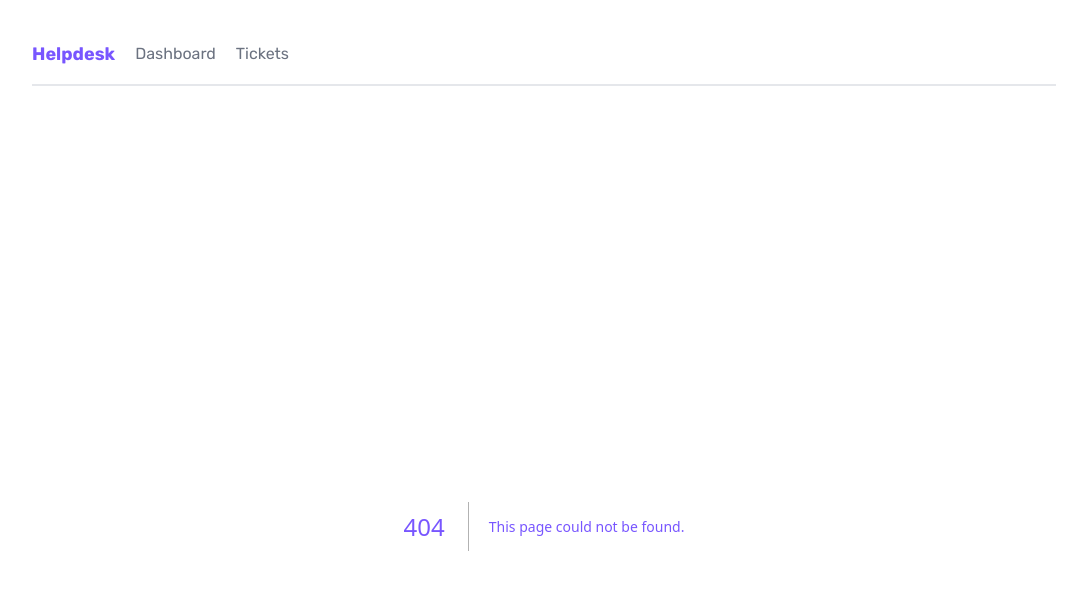
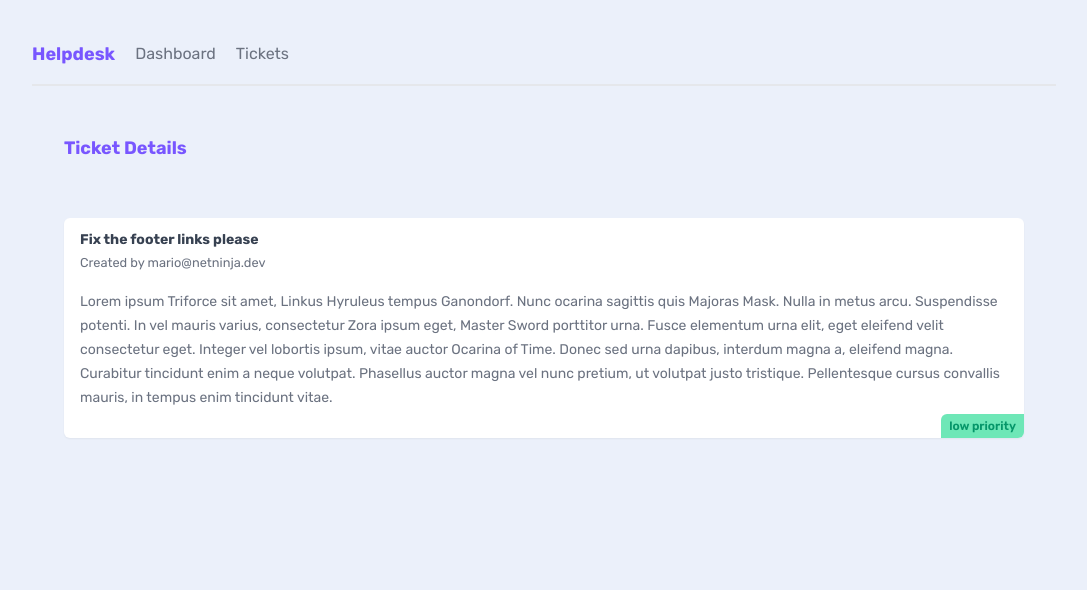
Before and after one commit to mikel-js/next13, a Next.js app: page /tickets/1 in a window 1280 px wide. Before the commit this address had no page. Shown: the top 590 px of the page, without its empty margins (96-1183 px from the left). Built offline with nearby package versions, Linux system fonts and the light colour scheme; data requests are answered from the project's data file.

Commit message:
add ticket

```diff
--- /dev/null
+++ b/_data/db.json
@@ -0,0 +1,25 @@
+{
+  "tickets": [
+    {
+      "id": "1",
+      "title": "Fix the footer links please",
+      "body": "Lorem ipsum Triforce sit amet, Linkus Hyruleus tempus Ganondorf. Nunc ocarina sagittis quis Majoras Mask. Nulla in metus arcu. Suspendisse potenti. In vel mauris varius, consectetur Zora ipsum eget, Master Sword porttitor urna. Fusce elementum urna elit, eget eleifend velit consectetur eget. Integer vel lobortis ipsum, vitae auctor Ocarina of Time. Donec sed urna dapibus, interdum magna a, eleifend magna. Curabitur tincidunt enim a neque volutpat. Phasellus auctor magna vel nunc pretium, ut volutpat justo tristique. Pellentesque cursus convallis mauris, in tempus enim tincidunt vitae.",
+      "priority": "low",
+      "user_email": "mario@netninja.dev"
+    },
+    {
+      "id": "2",
+      "title": "Add in a new stylesheet",
+      "body": "Lorem ipsum Triforce sit amet, Linkus Hyruleus tempus Ganondorf. Nunc ocarina sagittis quis Majoras Mask. Nulla in metus arcu. Suspendisse potenti. In vel mauris varius, consectetur Zora ipsum eget, Master Sword porttitor urna. Fusce elementum urna elit, eget eleifend velit consectetur eget. Integer vel lobortis ipsum, vitae auctor Ocarina of Time. Donec sed urna dapibus, interdum magna a, eleifend magna. Curabitur tincidunt enim a neque volutpat. Phasellus auctor magna vel nunc pretium, ut volutpat justo tristique. Pellentesque cursus convallis mauris, in tempus enim tincidunt vitae.",
+      "priority": "medium",
+      "user_email": "mario@netninja.dev"
+    },
+    {
+      "id": "3",
+      "title": "Fix the footer links",
+      "body": "Lorem ipsum Triforce sit amet, Linkus Hyruleus tempus Ganondorf. Nunc ocarina sagittis quis Majoras Mask. Nulla in metus arcu. Suspendisse potenti. In vel mauris varius, consectetur Zora ipsum eget, Master Sword porttitor urna. Fusce elementum urna elit, eget eleifend velit consectetur eget. Integer vel lobortis ipsum, vitae auctor Ocarina of Time. Donec sed urna dapibus, interdum magna a, eleifend magna. Curabitur tincidunt enim a neque volutpat. Phasellus auctor magna vel nunc pretium, ut volutpat justo tristique. Pellentesque cursus convallis mauris, in tempus enim tincidunt vitae.",
+      "priority": "high",
+      "user_email": "peach@netninja.dev"
+    }
+  ]
+}
--- a/app/page.jsx
+++ b/app/page.jsx
@@ -1,7 +1,45 @@
+import Link from 'next/link';
+
 export default function Home() {
   return (
     <main>
       <h2>Dashboard</h2>
+      <p>
+        Lorem ipsum, dolor sit amet consectetur adipisicing elit. Vero
+        repellendus tempore, exercitationem odit, quasi doloremque possimus
+        recusandae alias sequi totam soluta natus iure eius, obcaecati sint
+        dolores blanditiis aspernatur quo officia iusto ut. Et, aliquid sed
+        voluptates iste cum totam, facere explicabo, fugit suscipit ratione
+        aspernatur consequuntur ex mollitia quaerat?
+      </p>
+
+      <div className='flex justify-center my-8'>
+        <Link href='/tickets'>
+          <button className='btn-primary'>View Tickets</button>
+        </Link>
+      </div>
+
+      <h2>Company Updates</h2>
+
+      <div className='card'>
+        <h3>New member of the web dev team...</h3>
+        <p>
+          Lorem ipsum dolor sit amet consectetur adipisicing elit. Incidunt, at
+          quam. Dolores omnis possimus quam soluta rerum illo laborum ullam
+          pariatur molestiae, modi beatae corrupti.
+        </p>
+      </div>
+      <div className='card'>
+        <h3>New website live!</h3>
+        <p>
+          Lorem ipsum dolor sit amet consectetur adipisicing elit. Incidunt, at
+          quam. Dolores omnis possimus quam soluta rerum illo laborum ullam
+          pariatur molestiae, modi beatae corrupti, assumenda distinctio
+          adipisci, cupiditate minima eum vitae? Similique dicta est facilis
+          debitis, autem temporibus quo repellat illum unde id iste veritatis
+          eveniet, aspernatur enim quas.
+        </p>
+      </div>
     </main>
   );
 }
--- /dev/null
+++ b/app/tickets/TicketList.jsx
@@ -0,0 +1,33 @@
+import Link from 'next/link';
+import React from 'react';
+
+const getTickets = async () => {
+  const res = await fetch('http://localhost:4000/tickets', {
+    next: {
+      revalidate: 0,
+    },
+  });
+  return res.json();
+};
+
+const TicketList = async () => {
+  const tickets = await getTickets();
+  return (
+    <>
+      {tickets.map((ticket) => (
+        <Link href={`/tickets/${ticket.id}`}>
+          <div key={ticket.id} className='card my-5'>
+            <h3>{ticket.title}</h3>
+            <p>{ticket.body.slice(0, 200)}...</p>
+            <div className={`pill ${ticket.priority}`}>
+              {ticket.priority} priority
+            </div>
+          </div>
+        </Link>
+      ))}
+      {tickets.length === 0 && <p className='text-center'>No open ticket</p>}
+    </>
+  );
+};
+
+export default TicketList;
--- /dev/null
+++ b/app/tickets/[id]/page.jsx
@@ -0,0 +1,30 @@
+async function getTicket(id) {
+  const res = await fetch(`http://localhost:4000/tickets/${id}`, {
+    next: {
+      revalidate: 60,
+    },
+  });
+
+  return res.json();
+}
+
+export default async function TicketDetails({ params }) {
+  // const id = params.id
+  const ticket = await getTicket(params.id);
+
+  return (
+    <main>
+      <nav>
+        <h2>Ticket Details</h2>
+      </nav>
+      <div className='card'>
+        <h3>{ticket.title}</h3>
+        <small>Created by {ticket.user_email}</small>
+        <p>{ticket.body}</p>
+        <div className={`pill ${ticket.priority}`}>
+          {ticket.priority} priority
+        </div>
+      </div>
+    </main>
+  );
+}
--- a/app/tickets/page.jsx
+++ b/app/tickets/page.jsx
@@ -1,11 +1,20 @@
 import React from 'react';
+import TicketList from './TicketList';
 
-const Tickets = () => {
+const page = () => {
   return (
     <main>
-      <h2>Tickets</h2>
+      <nav>
+        <div>
+          <h2>Tickets</h2>
+          <p>
+            <small>Currently open tickets</small>
+          </p>
+        </div>
+      </nav>
+      <TicketList />
     </main>
   );
 };
 
-export default Tickets;
+export default page;
--- a/package.json
+++ b/package.json
@@ -10,6 +10,8 @@
   },
   "dependencies": {
     "autoprefixer": "10.4.16",
+    "g": "^2.0.1",
+    "json-server": "^1.0.0-alpha.21",
     "next": "14.0.4",
     "postcss": "8.4.33",
     "react": "18.2.0",
```
Also changed, not shown: 1 other file (tests, documents, lock files or other folders).
